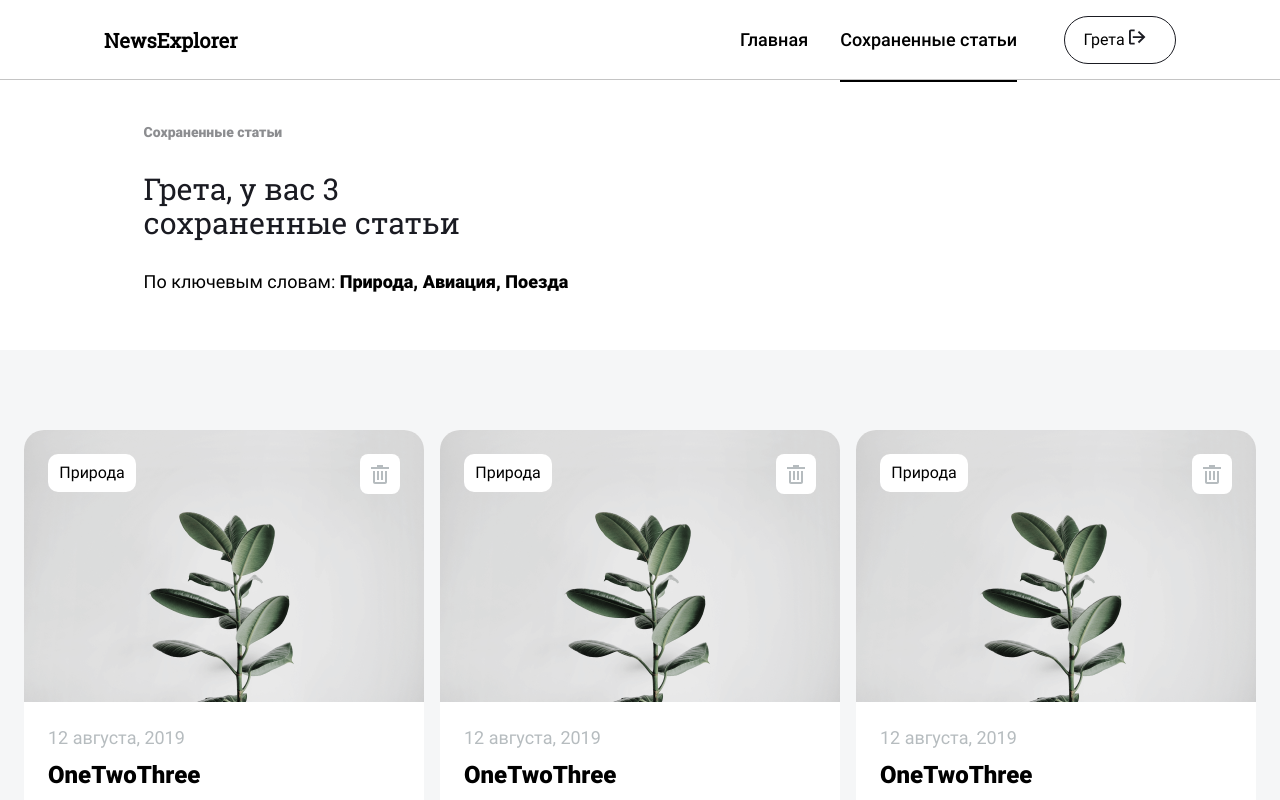
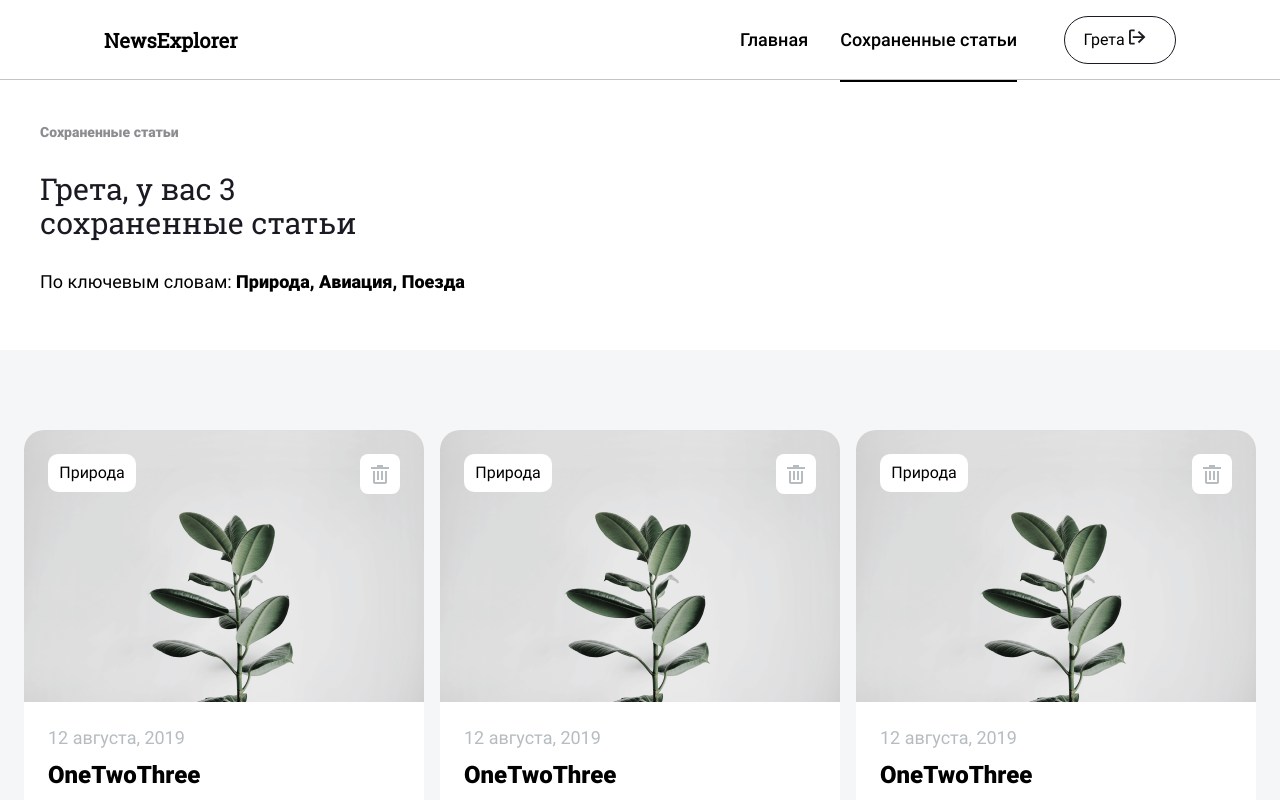
Before and after one commit to Cabagemage/News-Frontend, a React (Create React App) app: page /saved-news in a window 1280 px wide. Shown: the top 800 px of the page. Built offline with nearby package versions, Linux system fonts and the light colour scheme.

Commit message:
fixed headerinfo

```diff
--- a/src/components/SavedNewsHeader/savednews/__content/savednews__content.css
+++ b/src/components/SavedNewsHeader/savednews/__content/savednews__content.css
@@ -1,3 +1,9 @@
 .savednews__content{
+padding-left: 104px;
+}
 
+@media screen and (max-width: 1440px) {
+  .savednews__content{
+    padding-left: 40px;
+  }
 }
--- a/src/components/SavedNewsHeader/savednews/savednews.css
+++ b/src/components/SavedNewsHeader/savednews/savednews.css
@@ -5,11 +5,12 @@
 @import url(./__subtitle/savednews__subtitle.css);
 
 .savednews {
-  max-width: 712px;
+  max-width: 1440px;
+  box-sizing: border-box;
   width: 100%;
+  margin: 0 auto;
   display: flex;
   padding-bottom: 56px;
-  align-items: center;
   flex-direction: column;
   grid-area: savednews;
 }
@@ -22,6 +23,6 @@
 
 @media screen and (max-width: 600px) {
   .savednews {
-    max-width: 400px;
+    max-width: 289px;
   }
 }
```
